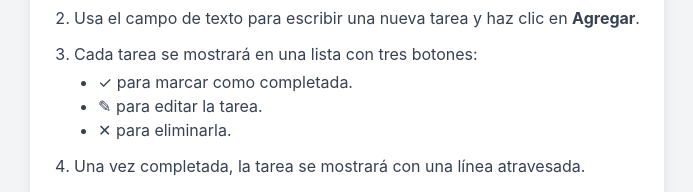
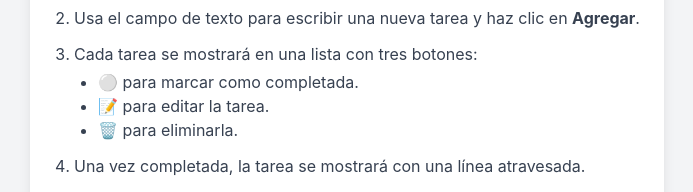
Before and after one commit to ClaytonPa/list, a React (Create React App) app: page /instrucciones in a window 1280 px wide. Shown: the part 293-485 px from the top of the page, without its empty margins (293-986 px from the left). Built offline with nearby package versions, Linux system fonts and the light colour scheme.

Commit message:
Corrección de emojis Completado, Editar y Eliminar en el componente Instructions

```diff
--- a/src/components/Instructions.jsx
+++ b/src/components/Instructions.jsx
@@ -1,4 +1,5 @@
 import { Link } from 'react-router-dom';
+import { FaEdit } from 'react-icons/fa';
 
 export const Instructions = () => {
     return (
@@ -13,9 +14,9 @@ export const Instructions = () => {
                     <li>
                         Cada tarea se mostrará en una lista con tres botones:
                         <ul className="list-disc pl-6 mt-1">
-                            <li>✓ para marcar como completada.</li>
-                            <li>✎ para editar la tarea.</li>
-                            <li>✕ para eliminarla.</li>
+                            <li>⚪ para marcar como completada.</li>
+                            <li>📝 para editar la tarea.</li>
+                            <li>🗑️ para eliminarla.</li>
                         </ul>
                     </li>
                     <li>Una vez completada, la tarea se mostrará con una línea atravesada.</li>
```
